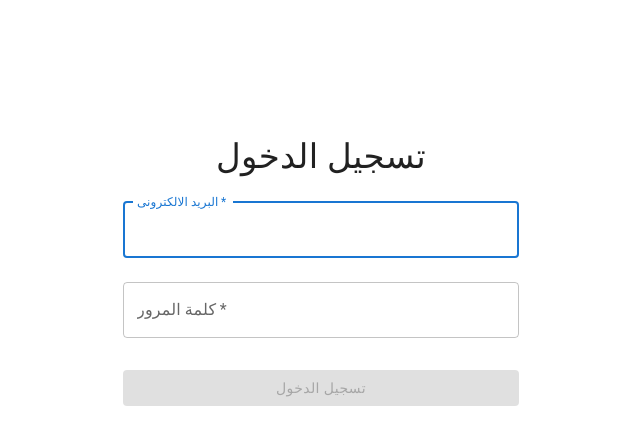
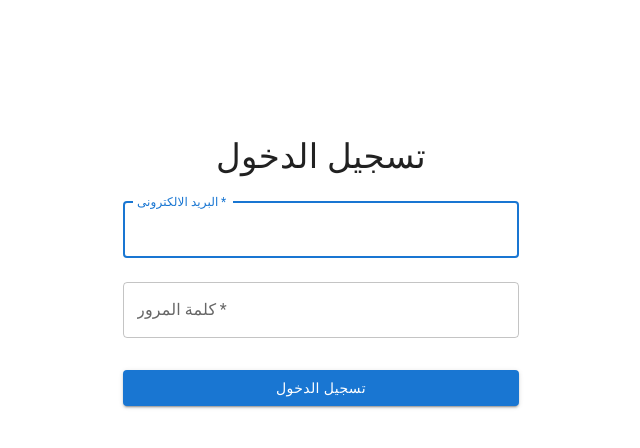
Before and after one commit to Moharamxr/employee-managment-system, a React (Create React App) app: page /login in a window 1280 px wide. Shown: the top 448 px of the page, without its empty margins (319-959 px from the left). Built offline with nearby package versions, Linux system fonts and the light colour scheme.

Commit message:
v2 finals unpaid added 11

```diff
--- a/src/components/sign-in/Sign-in.jsx
+++ b/src/components/sign-in/Sign-in.jsx
@@ -114,7 +114,7 @@ export default function SignIn() {
                   fullWidth
                   variant="contained"
                   sx={{ mt: 3, mb: 2 }}
-                  disabled={!isLoading}
+                  disabled={isLoading}
                 >
                   {isLoading ? "جاري تسجيل الدخول" : "تسجيل الدخول"}
                 </Button>
```
